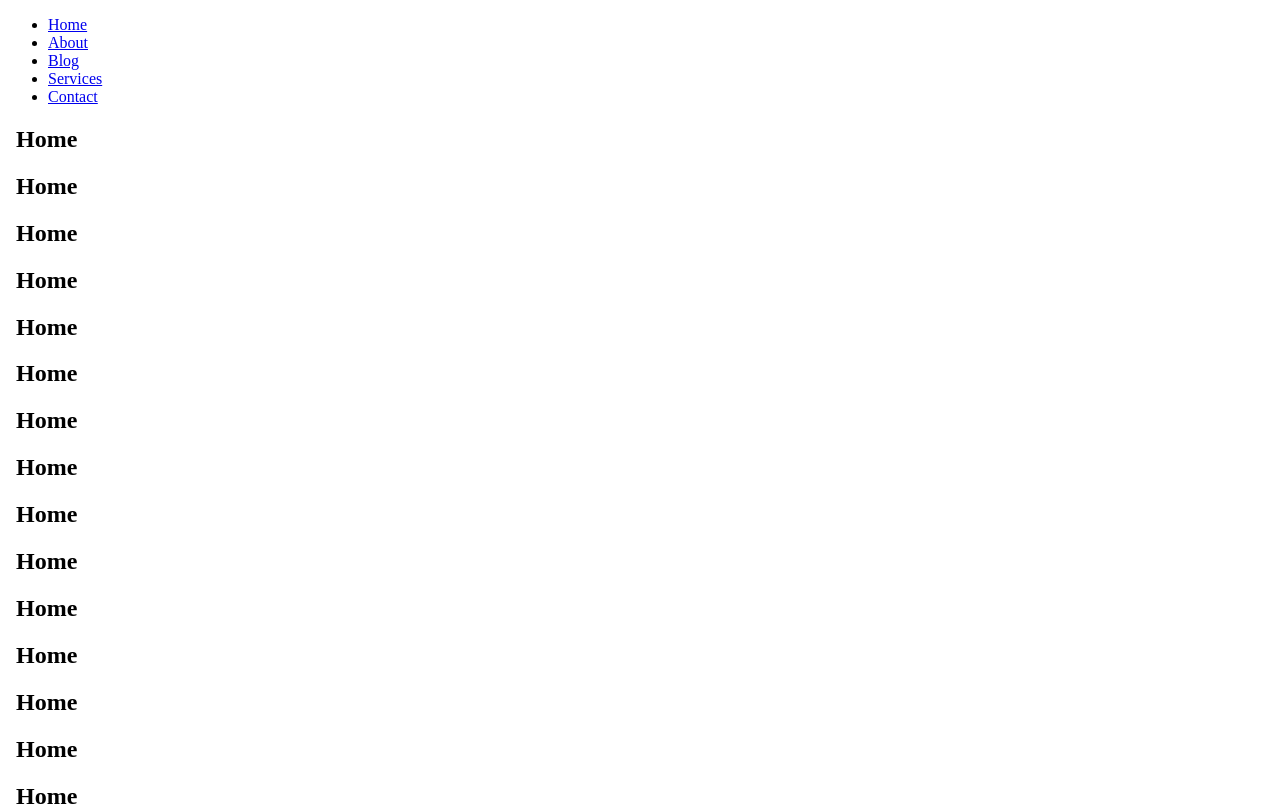
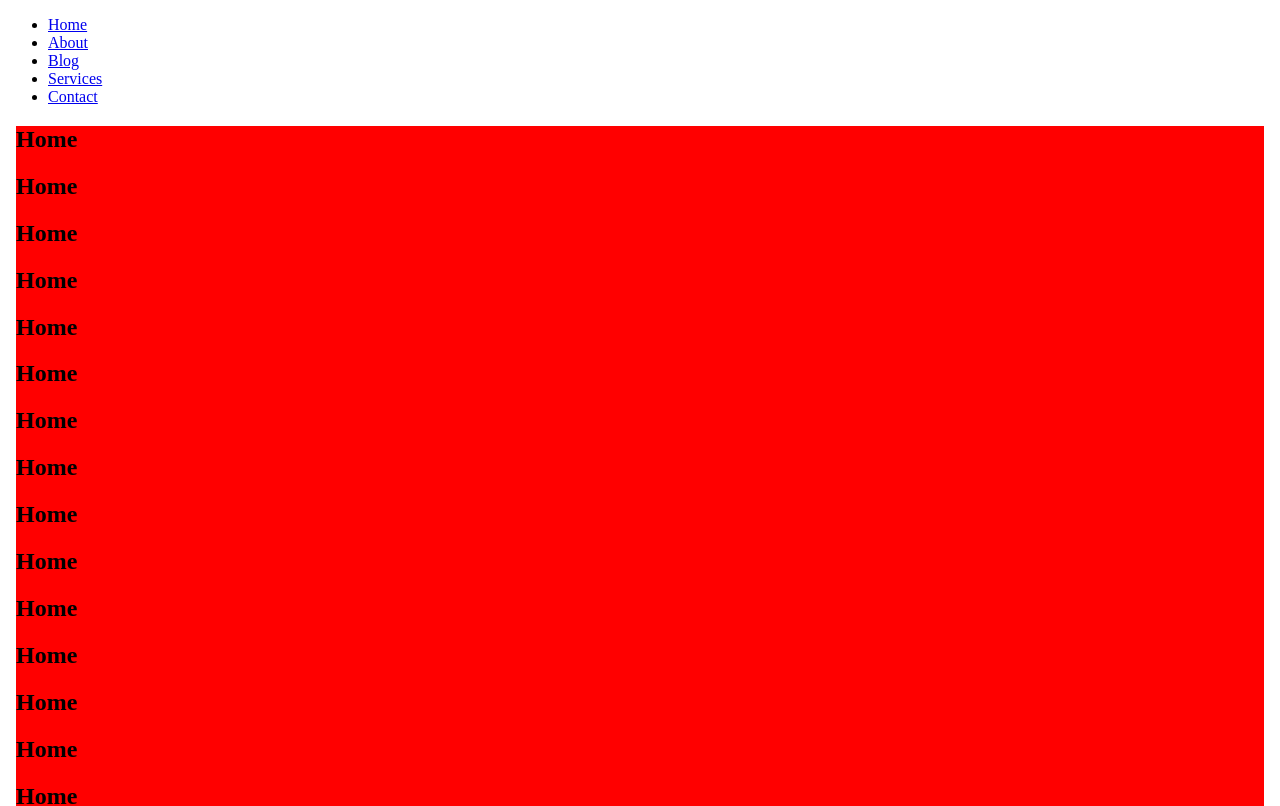
Before and after one commit to RajinMaharjan/RajinWeb, an Angular app: page / in a window 1280 px wide. Shown: the top 806 px of the page. Built offline with nearby package versions, Linux system fonts and the light colour scheme.

Commit message:
UI design check

```diff
--- a/src/app/pages/home/home.component.css
+++ b/src/app/pages/home/home.component.css
@@ -0,0 +1,3 @@
+div {
+  background-color: red;
+}
--- a/src/app/pages/home/home.component.html
+++ b/src/app/pages/home/home.component.html
@@ -1,3 +1,4 @@
+<div>
   <h1>Home</h1>
   <h1>Home</h1>
   <h1>Home</h1>
@@ -13,3 +14,4 @@
   <h1>Home</h1>
   <h1>Home</h1>
   <h1>Home</h1>
+</div>
```
Lines whose indentation alone changed are shown as unchanged.
